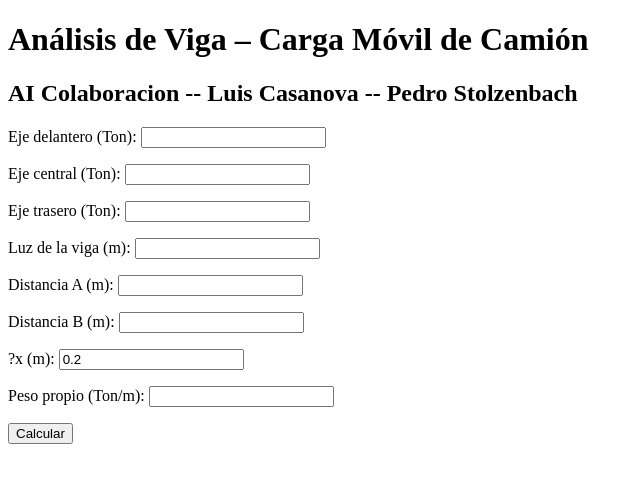
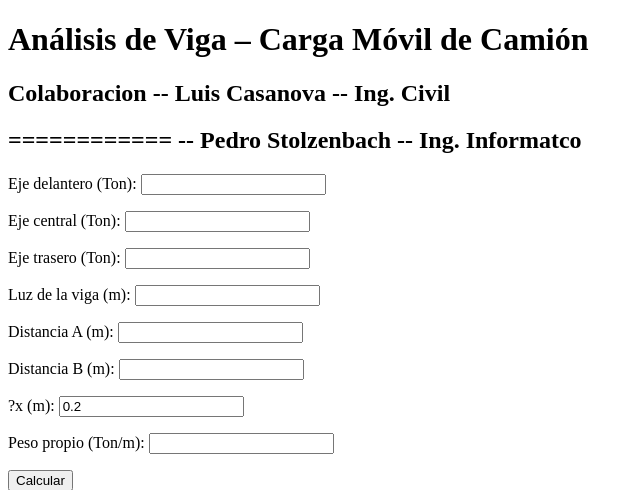
Before and after one commit to 3dalsur/camion, a Django app: page / in a window 1280 px wide. Shown: the top 490 px of the page, without its empty margins (0-643 px from the left). Run offline with Django 5.2, Linux system fonts and the light colour scheme.

Commit message:
Update index.html

```diff
--- a/calculo/templates/calculo/index.html
+++ b/calculo/templates/calculo/index.html
@@ -7,7 +7,8 @@
 <body>
 
     <h1>Análisis de Viga – Carga Móvil de Camión</h1>
-    <h2>AI Colaboracion -- Luis Casanova -- Pedro Stolzenbach</h2>
+    <h2>Colaboracion -- Luis Casanova  -- Ing. Civil</h2>
+    <h2>============ -- Pedro Stolzenbach -- Ing. Informatco</h2>
     <form method="post">
         {% csrf_token %}
         {{ form.as_p }}
```
